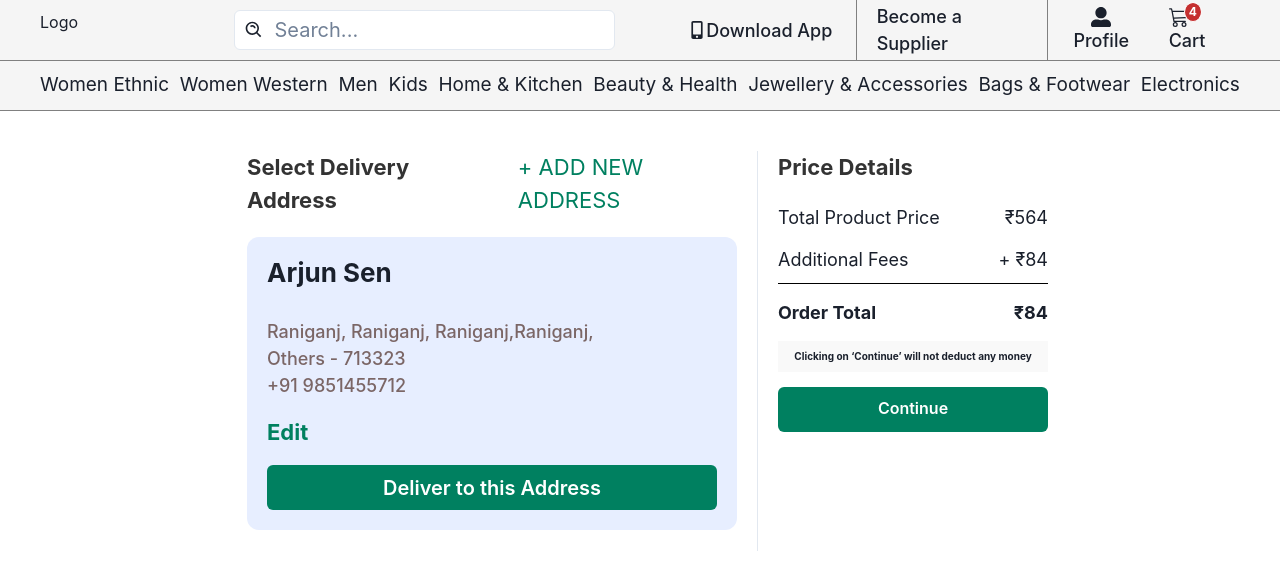
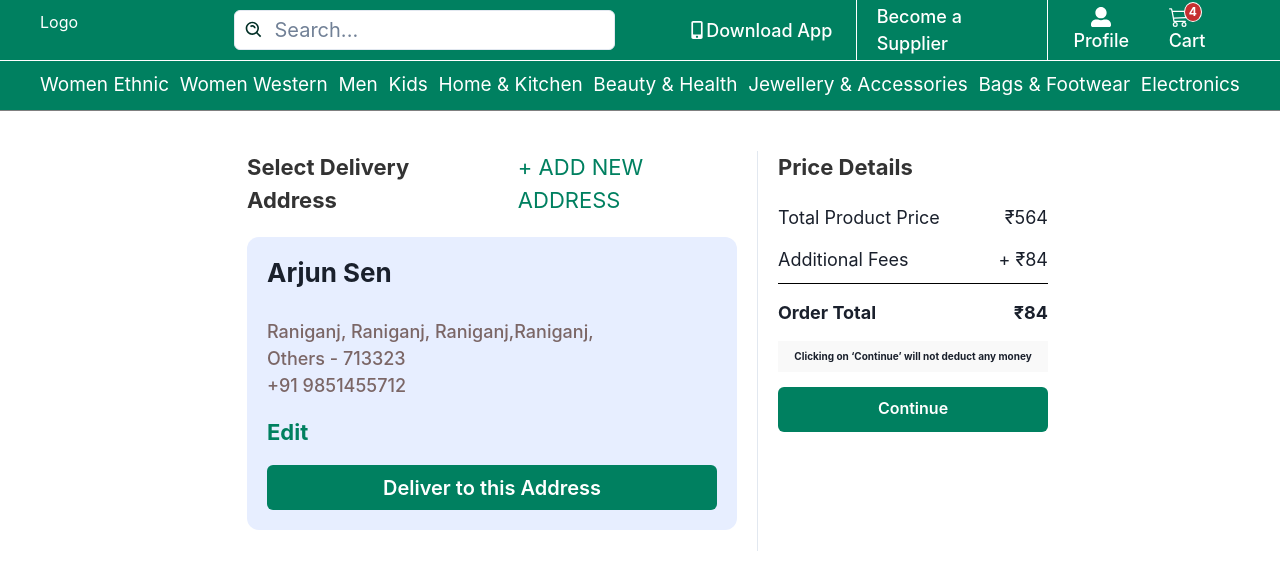
Before and after one commit to arjunsen1999/fashion-deal, a React (Create React App) app in the folder Front-End/: page /cart/address in a window 1280 px wide. Shown: the top 568 px of the page. Built offline with nearby package versions, Linux system fonts and the light colour scheme.

Commit message:
added color

```diff
--- a/Front-End/src/components/Navbar/BottomNavbar.jsx
+++ b/Front-End/src/components/Navbar/BottomNavbar.jsx
@@ -8,7 +8,7 @@ export default function BottomNavbar() {
   const sm = "320px";
   return (
     <>
-      <Box borderBottom={"0.2px solid gray"} px="40px" display={{base : "none", xl : "block"}}>
+      <Box borderBottom={"0.2px solid gray"} color={"white"} px="40px" display={{base : "none", xl : "block"}}>
         <Box
           h="100%"
           display={"flex"}
@@ -21,7 +21,7 @@ export default function BottomNavbar() {
               <Text fontSize={"19px"}>Women Ethnic</Text>
             </NavLink>
             {/* /////////////////////////////////// */}
-              <Box className={Style.bottomSectionMenu}>
+              <Box className={Style.bottomSectionMenu} color={"black"}>
                 <Box display={"flex"}  alignItems="flex-start" justifyContent={"flex-start"} className={Style.dropMenuSection}>
                   {
                     WomenEthnic.map((ele) =>(
@@ -46,7 +46,7 @@ export default function BottomNavbar() {
               <Text fontSize={"19px"}>Women Western</Text>
             </NavLink>
             {/* /////////////////////////////////// */}
-            <Box className={Style.bottomSectionMenu}>
+            <Box className={Style.bottomSectionMenu} color={"black"}>
                 <Box display={"flex"} alignItems="flex-start" justifyContent={"flex-start"} className={Style.dropMenuSection}>
                   {
                     WomenWestern.map((ele) =>(
@@ -71,7 +71,7 @@ export default function BottomNavbar() {
               <Text fontSize={"19px"}>Men</Text>
             </NavLink>
             {/* /////////////////////////////////// */}
-            <Box className={Style.bottomSectionMenu}>
+            <Box className={Style.bottomSectionMenu} color={"black"}>
                 <Box display={"flex"} alignItems="flex-start" justifyContent={"flex-start"} className={Style.dropMenuSection}>
                   {
                     Men.map((ele) =>(
@@ -96,7 +96,7 @@ export default function BottomNavbar() {
               <Text fontSize={"19px"}>Kids</Text>
             </NavLink>
             {/* /////////////////////////////////// */}
-            <Box className={Style.bottomSectionMenu}>
+            <Box className={Style.bottomSectionMenu} color={"black"}>
                 <Box display={"flex"} alignItems="flex-start" justifyContent={"flex-start"} className={Style.dropMenuSection}>
                   {
                     Kids.map((ele) =>(
@@ -121,7 +121,7 @@ export default function BottomNavbar() {
               <Text fontSize={"19px"}>Home & Kitchen</Text>
             </NavLink>
             {/* /////////////////////////////////// */}
-            <Box className={Style.bottomSectionMenu}>
+            <Box className={Style.bottomSectionMenu} color={"black"}>
                 <Box display={"flex"} alignItems="flex-start" justifyContent={"flex-start"} className={Style.dropMenuSection}>
                   {
                     HomeKitchen.map((ele) =>(
@@ -146,7 +146,7 @@ export default function BottomNavbar() {
               <Text fontSize={"19px"}>Beauty & Health</Text>
             </NavLink>
             {/* /////////////////////////////////// */}
-            <Box className={Style.bottomSectionMenu}>
+            <Box className={Style.bottomSectionMenu} color={"black"}>
                 <Box display={"flex"} alignItems="flex-start" justifyContent={"flex-start"} className={Style.dropMenuSection}>
                   {
                     BeautyHealth.map((ele) =>(
@@ -171,7 +171,7 @@ export default function BottomNavbar() {
               <Text fontSize={"19px"}>Jewellery & Accessories</Text>
             </NavLink>
             {/* /////////////////////////////////// */}
-            <Box className={Style.bottomSectionMenu}>
+            <Box className={Style.bottomSectionMenu} color={"black"}>
                 <Box display={"flex"} alignItems="flex-start" justifyContent={"flex-start"} className={Style.dropMenuSection}>
                   {
                     JewelleryAccessories.map((ele) =>(
@@ -196,7 +196,7 @@ export default function BottomNavbar() {
               <Text fontSize={"19px"}>Bags & Footwear</Text>
             </NavLink>
             {/* /////////////////////////////////// */}
-            <Box className={Style.bottomSectionMenu}>
+            <Box className={Style.bottomSectionMenu} color={"black"}>
                 <Box display={"flex"} alignItems="flex-start" justifyContent={"flex-start"} className={Style.dropMenuSection}>
                   {
                     BagsFootwear.map((ele) =>(
@@ -221,7 +221,7 @@ export default function BottomNavbar() {
               <Text fontSize={"19px"}>Electronics</Text>
             </NavLink>
             {/* /////////////////////////////////// */}
-            <Box className={Style.bottomSectionMenu}>
+            <Box className={Style.bottomSectionMenu} color={"black"}>
                 <Box display={"flex"} alignItems="flex-start" justifyContent={"flex-start"} className={Style.dropMenuSection}>
                   {
                     Electronics.map((ele) =>(
--- a/Front-End/src/components/Navbar/Navbar.jsx
+++ b/Front-End/src/components/Navbar/Navbar.jsx
@@ -8,7 +8,7 @@ export default function Navbar() {
     <>
       <Box
         w="100%"
-        bg="rgb(245, 245, 245)"
+        bg="#008060"
         zIndex={"10"}
         position={"sticky"}
         top="0px"
--- a/Front-End/src/components/Navbar/TopNavbar.jsx
+++ b/Front-End/src/components/Navbar/TopNavbar.jsx
@@ -19,7 +19,7 @@ import { GoLock } from "react-icons/go";
 
 export default function TopNavbar() {
   return (
-    <Box px={{ md: "40px", base: "10px" }} borderBottom={"0.2px solid gray"}>
+    <Box px={{ md: "40px", base: "10px" }} borderBottom={"0.2px solid white"} color={"white"}>
       <Box
         w="100%"
         minH="50px"
@@ -54,7 +54,7 @@ export default function TopNavbar() {
               <InputGroup>
                 <InputLeftElement
                   pointerEvents="none"
-                  children={<BiSearchAlt color="gray.300" fontSize={"20px"} />}
+                  children={<BiSearchAlt color="#002E25" fontSize={"20px"} />}
                 />
                 <Input
                   type="text"
@@ -62,6 +62,7 @@ export default function TopNavbar() {
                   bg={"white"}
                   focusBorderColor="#008060"
                   fontSize={"20px"}
+                  color={"black"}
                 />
               </InputGroup>
             </Box>
@@ -76,7 +77,7 @@ export default function TopNavbar() {
         >
           <Box
             px="20px"
-            borderRight={"0.3px solid gray"}
+            borderRight={"0.3px solid white"}
             display={{ xl: "block", base: "none" }}
           >
             <Box
@@ -94,7 +95,7 @@ export default function TopNavbar() {
                 Download App
               </Text>
               {/* //////////////// */}
-              <Box className={Style.downloadAppInnerMenu}>
+              <Box className={Style.downloadAppInnerMenu} color={"black"}>
                 <Heading fontSize={"18px"} mb="20px">
                   Download From a
                 </Heading>
@@ -114,7 +115,7 @@ export default function TopNavbar() {
           </Box>
           <Box
             px="20px"
-            borderRight={"0.3px solid gray"}
+            borderRight={"0.3px solid white"}
             display={{ lg: "block", base: "none" }}
           >
             <Box
@@ -154,7 +155,7 @@ export default function TopNavbar() {
                   Profile
                 </Text>
                 {/* /////////////////// */}
-                <Box className={Style.profileMenu} w={{base : "200px", md : "110%"}}>
+                <Box className={Style.profileMenu} color={"black"} w={{base : "200px", md : "110%"}}>
                   <Heading fontSize={"20px"} mb="8px">
                     Hello User
                   </Heading>
@@ -165,7 +166,7 @@ export default function TopNavbar() {
                     {" "}
                     <Button
                       mb="20px"
-                      bg="linear-gradient(90deg, rgba(2,0,36,1) 0%, rgba(32,43,209,1) 98%, rgba(72,11,228,1) 100%)"
+                      bg="#008060"
                       color={"white"}
                       size="lg"
                       w="100%"
```
